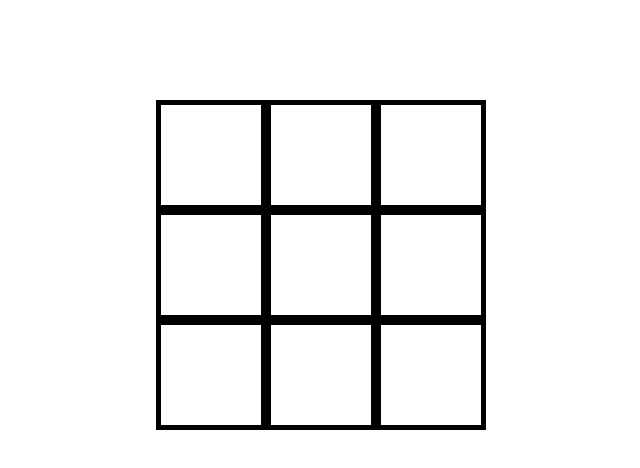
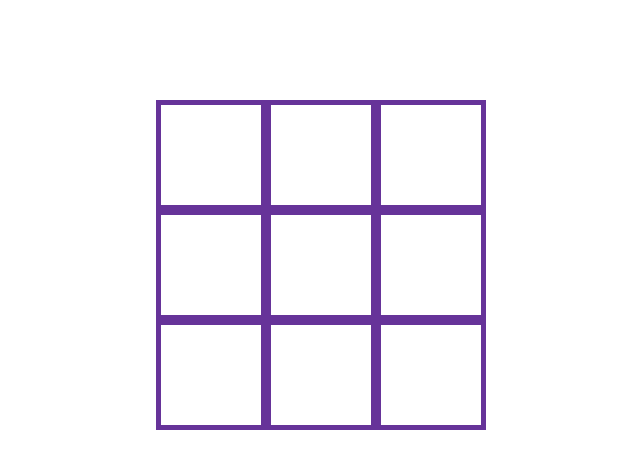
Before and after one commit to Usheninte/kup-js, a plain HTML site: page homework/08-events/index.html in a window 1280 px wide. Shown: the whole page, without its empty margins (319-959 px from the left). Drawn offline with Linux system fonts and the light colour scheme.

Commit message:
Changed box border styling.

```diff
--- a/homework/08-events/style.css
+++ b/homework/08-events/style.css
@@ -9,7 +9,7 @@
 }
 
 .box {
-    border: 5px solid black;
+    border: 5px solid #639;
     padding: 50px;
     margin: 0;
 }
```
